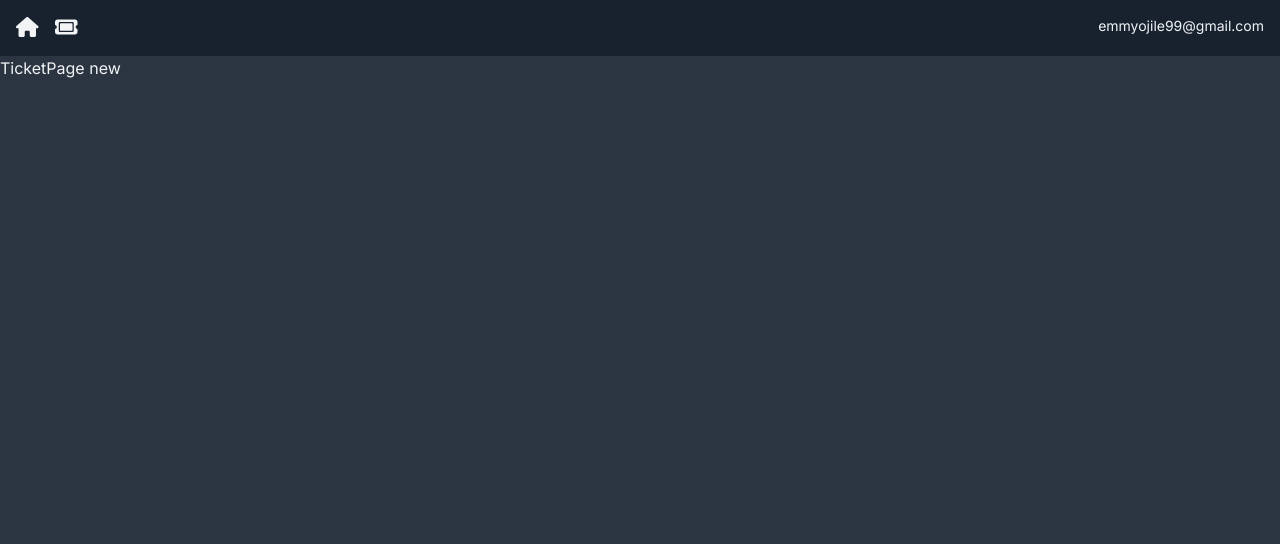
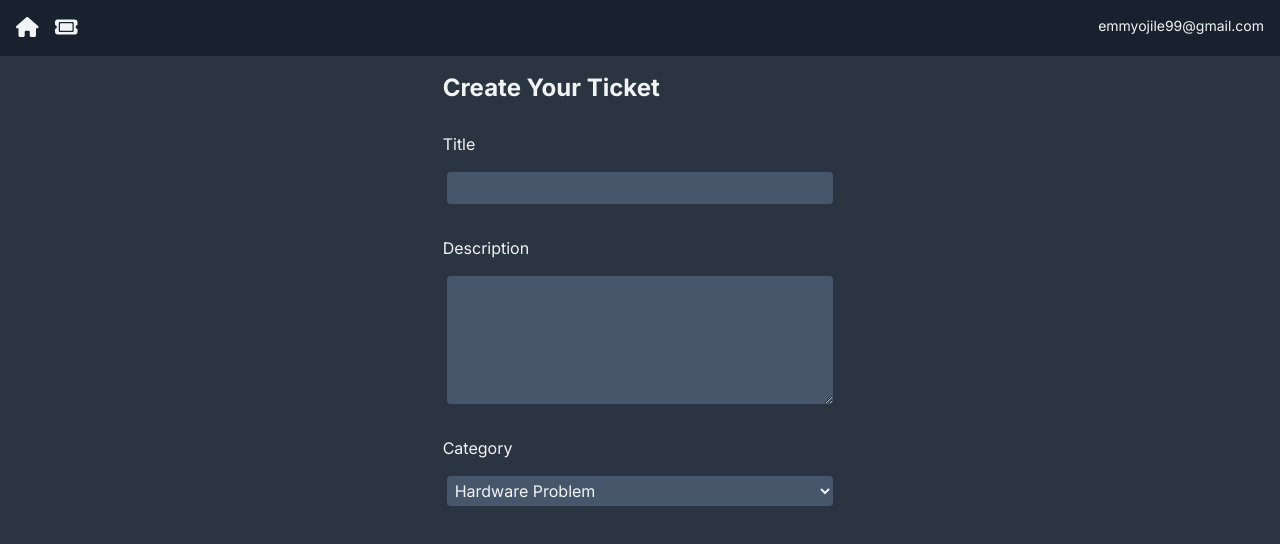
Before and after one commit to Emmyojile/ticket-app, a Next.js app: page /ticket/new in a window 1280 px wide. Shown: the top 544 px of the page. Built offline with nearby package versions, Linux system fonts and the light colour scheme.

Commit message:
form layout

```diff
--- /dev/null
+++ b/app/(components)/TicketForm.jsx
@@ -0,0 +1,70 @@
+"use client";
+import { useState } from "react";
+
+const TicketForm = () => {
+  const handleChange = (e) => {
+    const value = e.target.value;
+    const name = e.target.name;
+
+    setFormData((prevState) => ({
+      ...prevState,
+      [name]: value,
+    }));
+  };
+
+  const handleSubmit = () => {
+    console.log("submitted");
+  };
+  const startingTicketData = {
+    title: "",
+    description: "",
+    priority: 1,
+    progress: 0,
+    status: "not started",
+    category: "Hardware Problem",
+  };
+
+  const [formData, setFormData] = useState(startingTicketData);
+  return (
+    <div className="flex justify-center">
+      <form
+        className="flex flex-col gap-3 w-1/2 md:w-1/2 lg:w-1/2 xl:w-1/3"
+        method="post"
+        onSubmit={handleSubmit}
+      >
+        <h3>Create Your Ticket</h3>
+        <label>Title</label>
+        <input
+          type="text"
+          id="title"
+          name="title"
+          onChange={handleChange}
+          required={true}
+          value={formData.title}
+        />
+        <label>Description</label>
+        <textarea
+          id="description"
+          name="description"
+          onChange={handleChange}
+          required={true}
+          value={formData.description}
+          rows={"5"}
+        />
+        <label>Category</label>
+
+        <select
+          name="category"
+          value={formData.category}
+          onChange={handleChange}
+        >
+          <option value="Hardware Problem">Hardware Problem</option>
+          <option value="Software Problem">Software Problem</option>
+          <option value="Project">Project</option>
+        </select>
+      </form>
+    </div>
+  );
+};
+
+export default TicketForm;
--- a/app/globals.css
+++ b/app/globals.css
@@ -25,6 +25,17 @@
   p {
     @apply text-sm text-default-text;
   }
+  form {
+    @apply rounded-xl p-4;
+  }
+  label {
+    @apply mt-4;
+  }
+  input,
+  select,
+  textarea {
+    @apply m-1 rounded bg-card p-1;
+  }
 }
 
 @layer components {
--- a/app/ticket/[id]/page.jsx
+++ b/app/ticket/[id]/page.jsx
@@ -1,8 +1,9 @@
+import TicketForm from '@/app/(components)/TicketForm'
 import React from 'react'
 
 const TicketPage = ({params}) => {
   return (
-    <div>TicketPage {params.id}</div>
+    <TicketForm/>
   )
 }
 
```
